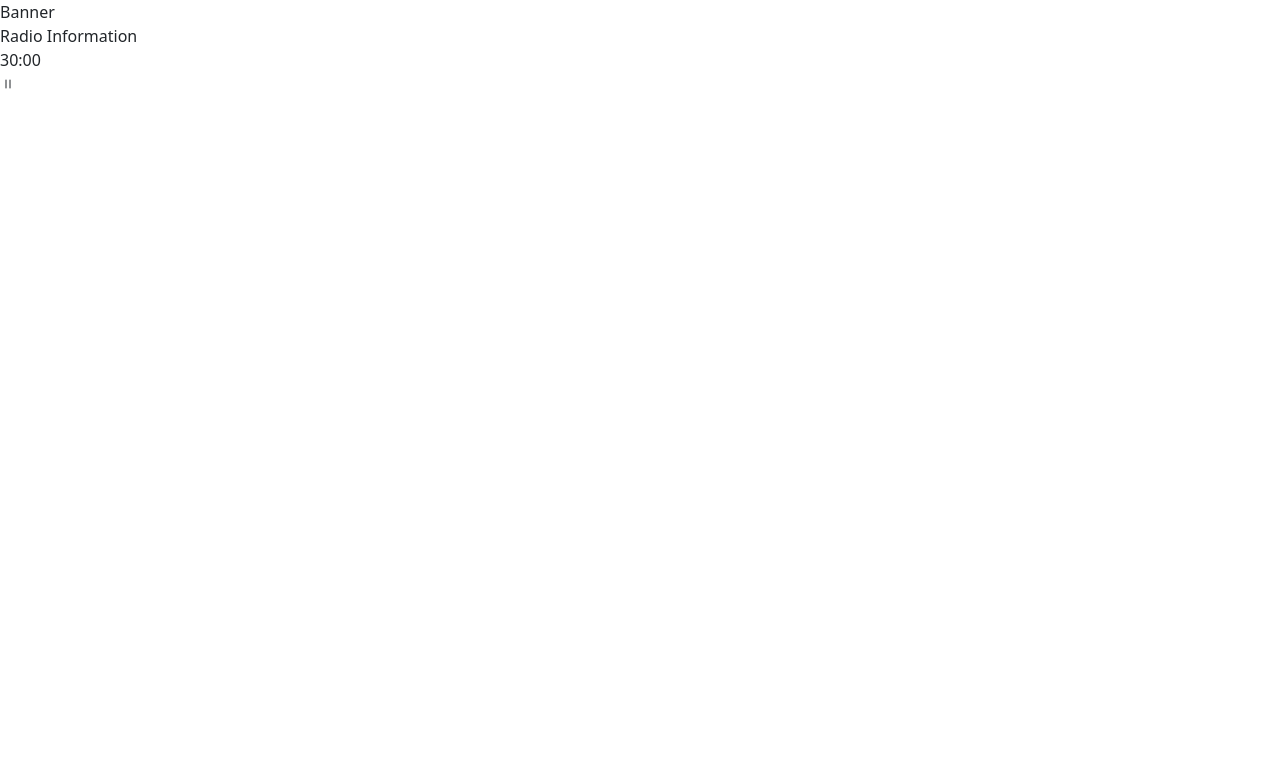
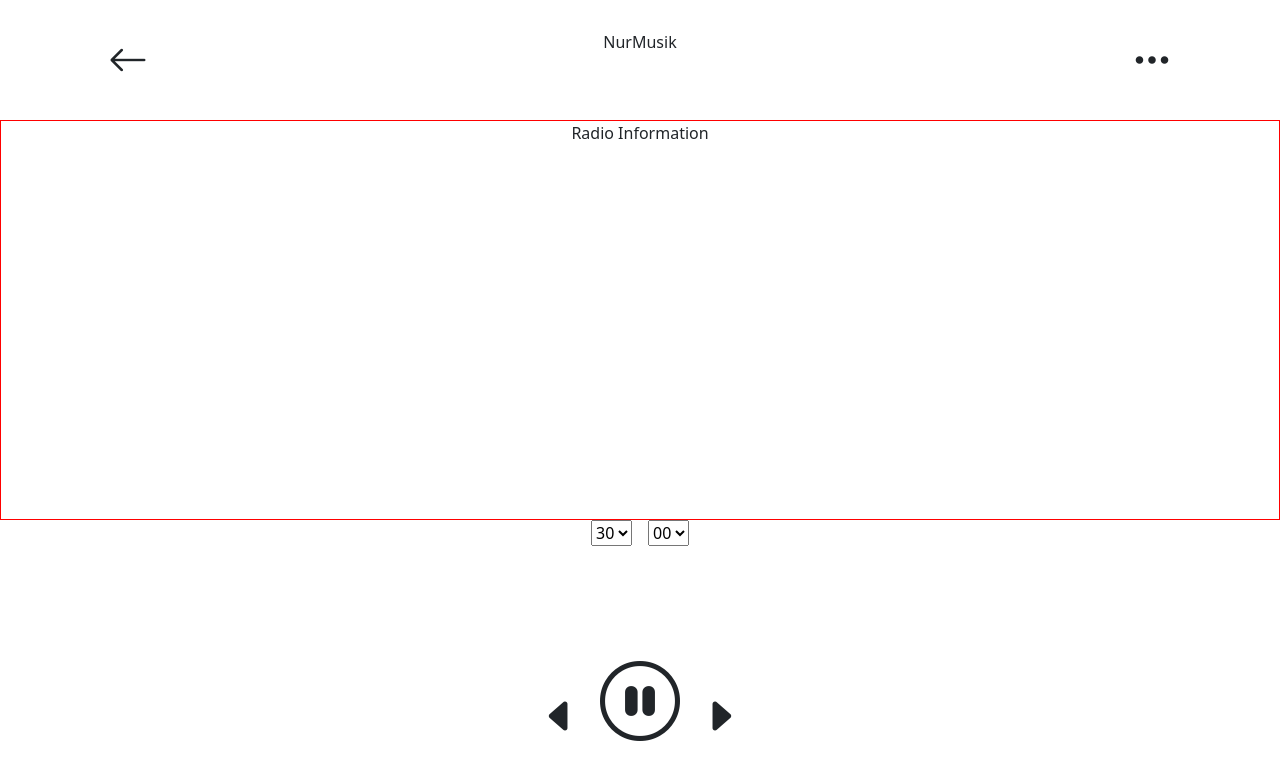
Before and after one commit to NurMusik/NurMusik, a React (Vite) app: page / in a window 1280 px wide. Shown: the top 780 px of the page. Built offline with nearby package versions, Linux system fonts and the light colour scheme.

Commit message:
added bootstrap icons

```diff
--- /dev/null
+++ b/src/css/Player.css
@@ -0,0 +1,50 @@
+.PlayerPage {
+  /* display: flex;
+    flex-direction: column;
+    align-items: center;
+    gap: 5rem;  */
+
+  height: 100vh;
+  display: grid;
+  grid-template-rows: 15% 50% 10% 25%;
+  align-items: center;
+  text-align: center;
+}
+.Banner {
+  display: grid;
+  grid-template-columns: 20% 60% 20%;
+  width: 100%;
+  vertical-align:middle;
+}
+.bi.bi-arrow-left {
+
+  font-size: 40px;
+}
+.bi.bi-three-dots {
+  font-size: 40px;
+}
+.RadioInfo {
+  border: 1px solid red;
+  height: 100%;
+}
+.TimerInfo {
+  height: 100%;
+  margin: 5px;
+}
+
+.startTimerButton {
+  margin: 5px;
+}
+.PlayBackFunctionality {
+    display: flex;
+
+}
+.bi {
+  font-size: 80px;
+}
+.bi.nextPrev{
+    height: 100%;
+
+    margin: 20px;
+    font-size: 40px;
+}
--- a/src/jsx/Player.jsx
+++ b/src/jsx/Player.jsx
@@ -1,34 +1,81 @@
 // import { AiFillPlayCircle } from 'react-icons/fa';
 import { useState } from "react";
+import "../css/Player.css";
 
 const Player = () => {
-
   const [playState, setPlayState] = useState(true);
 
+  const minutes = ["28", "29", "30"];
+  const seconds = ["00", "01", "02"];
+  const [minutesState, setMinutes] = useState("30");
+  const [secondsState, setSeconds] = useState("00");
 
   const PlayBackState = () => {
     if (playState) {
-            return <i className="bi bi-pause"></i>
+      return <i className="bi bi-pause-circle"></i>;
+    } else {
+      return <i className=" bi bi-play-circle"></i>;
     }
-        else {
-            return <i className="bi bi-play-circle"></i>
-        }
-
-    }
+  };
 
   return (
     <div className="PlayerPage">
+      <div className="Banner">
+      <i class="bi bi-arrow-left"></i>
+      <div className="BannerTitle">NurMusik</div>
+      <i class="bi bi-three-dots"></i>
 
-            <div className="Banner"> Banner</div>
+      </div>
       <div className="RadioInfo"> Radio Information </div>
-            <div className="TimerInfo"> 30:00</div>
-            <div className="PlaybackFunctionality"
+      <div className="TimerInfo">
+        <div>
+          <label style={{ fontWeight: "bold" }}>
+            <select
+              className="mx-2"
+              required={true}
+              value={minutesState}
+              onChange={(e) => {
+                // console.log(e.target.value);
+                setMinutes(e.target.value);
+              }}
+            >
+              {minutes.map((h, id) => (
+                <option key={id} value={h}>
+                  {h}{" "}
+                </option>
+              ))}
+            </select>
+          </label>
+          <label style={{ fontWeight: "bold" }}>
+            <select
+              className="mx-2"
+              required={true}
+              value={secondsState}
+              onChange={(e) => {
+                // console.log(e.target.value);
+                setSeconds(e.target.value);
+              }}
+            >
+              {seconds.map((h, id) => (
+                <option key={id} value={h}>
+                  {h}{" "}
+                </option>
+              ))}
+            </select>
+          </label>
 
-                onClick={()=>setPlayState(!playState)}
+        </div>
+      </div>
+      <div
+        className="PlaybackFunctionality"
+        onClick={() => setPlayState(!playState)}
       >
+        <i class="bi nextPrev bi-caret-left-fill"></i>
         <PlayBackState></PlayBackState>
+        <i class="bi nextPrev bi-caret-right-fill"></i>
       </div>
-        </div>)
-}
+    </div>
+  );
+};
 
 export default Player;
```
Lines whose indentation alone changed are shown as unchanged.
